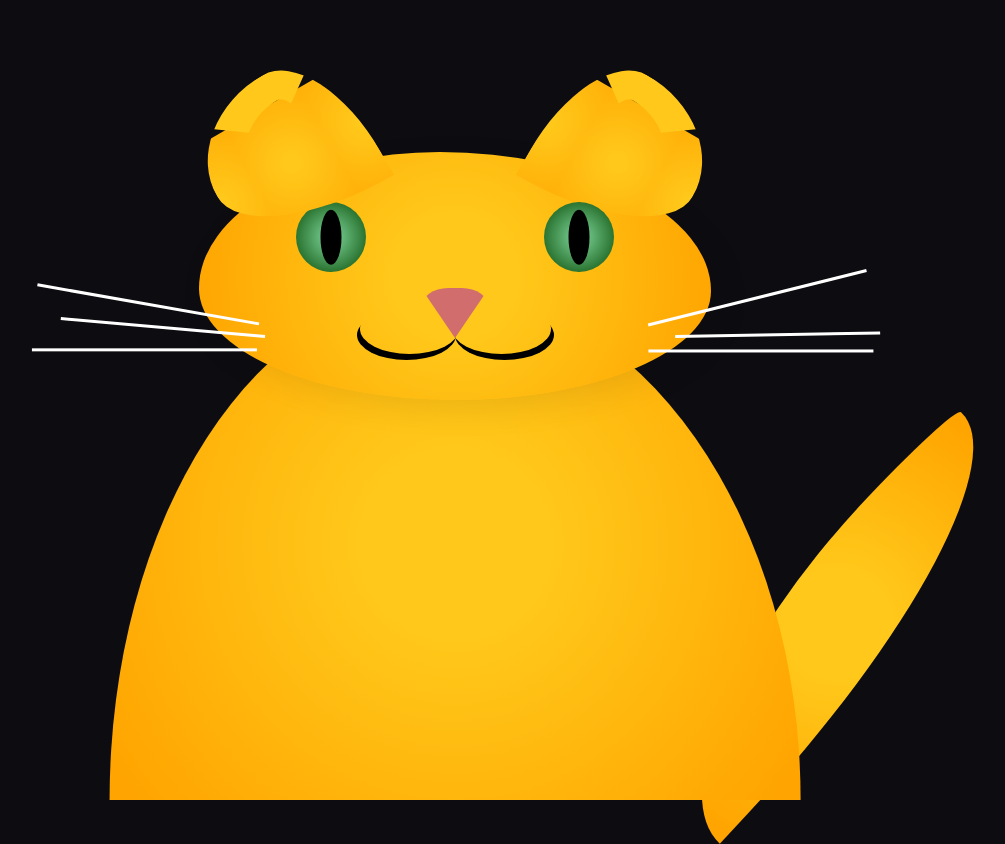
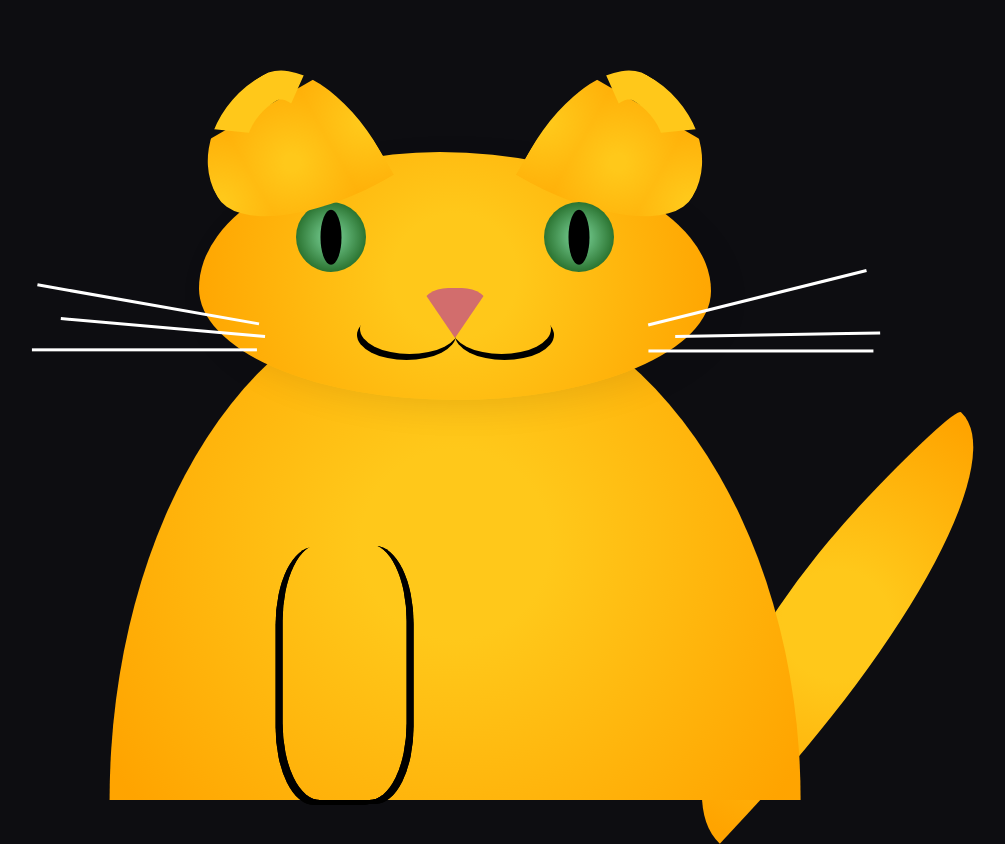
Before and after one commit to BoikoAnastasiia/CSS_drawing, a plain HTML site: page index.html in a window 1280 px wide. Shown: the whole page, without its empty margins (185-1190 px from the left). Drawn offline with Linux system fonts and the light colour scheme.

Commit message:
added pawas

```diff
--- a/index.html
+++ b/index.html
@@ -19,7 +19,8 @@
       </div>
       <div class="tail"></div>
       <div class="body">
-        <div class="left-paw paw"></div>
+        <div class="paw"></div>
+        <div class="paw"></div>
       </div>
     </div>
   </body>
--- a/style.css
+++ b/style.css
@@ -233,11 +233,7 @@ html {
   width: 54%;
   height: 64%;
   position: absolute;
-  background: radial-gradient(
-    circle,
-    rgba(255, 200, 26, 1) 22%,
-    rgba(255, 164, 0, 1) 95%
-  );
+  background: radial-gradient(circle, var(--main) 22%, var(--main-accent) 95%);
   bottom: 0;
   right: 50%;
   border-radius: 48% 52% 49% 51% / 100% 100% 0% 0%;
@@ -248,14 +244,24 @@ html {
   width: 10%;
   height: 60%;
   position: absolute;
-  background: radial-gradient(
-    circle,
-    rgba(255, 200, 26, 1) 22%,
-    rgba(255, 164, 0, 1) 95%
-  );
+  background: radial-gradient(circle, var(--main) 22%, var(--main-accent) 95%);
   bottom: 0;
   right: 28%;
   transform-origin: bottom;
   transform: rotateZ(43deg);
   border-radius: 8% 92% 0% 100% / 28% 91% 9% 72%;
 }
+
+.paw {
+  position: absolute;
+  bottom: 0;
+  left: 25%;
+  width: 18%;
+  height: 50%;
+  border-radius: 30%;
+  box-shadow: 6px 3px 0px 1px black, -6px 4px 0px 1px black;
+}
+
+.paw:nth-child(2) {
+  right: 75%;
+}
```
